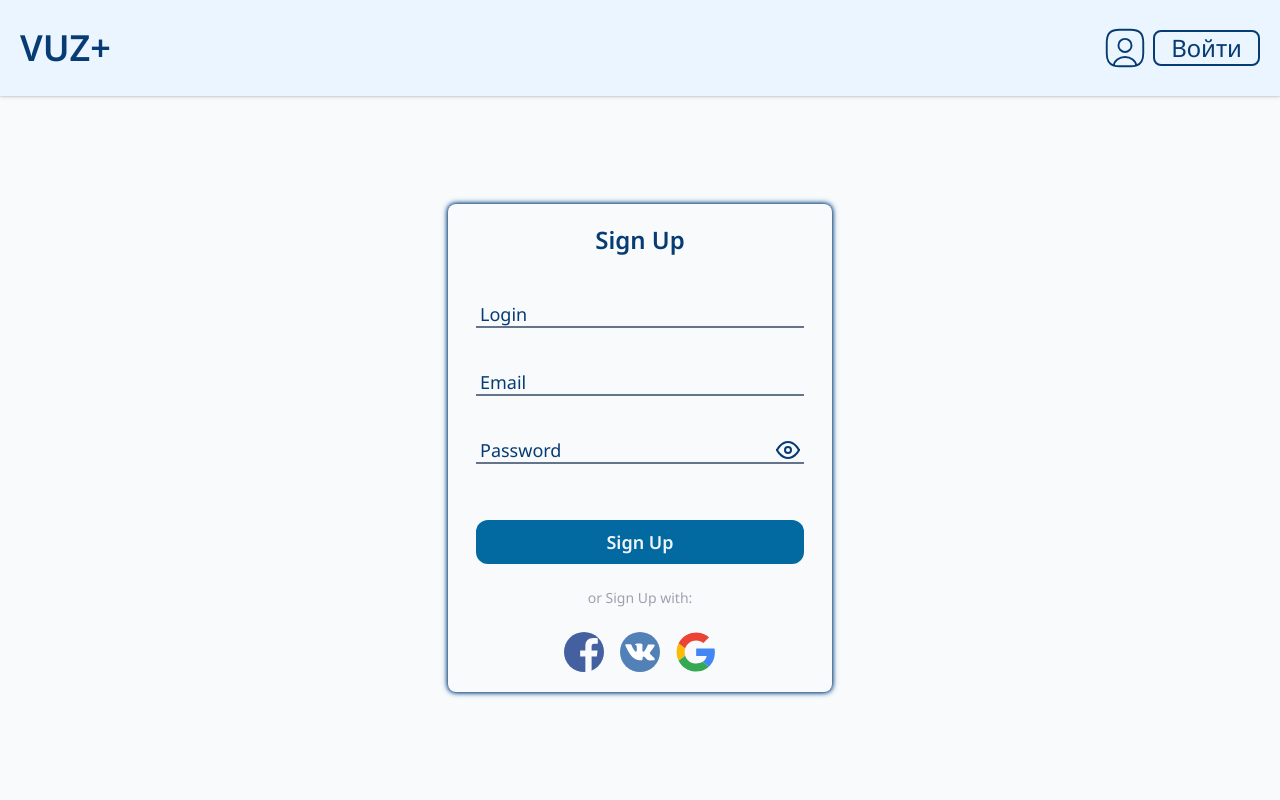
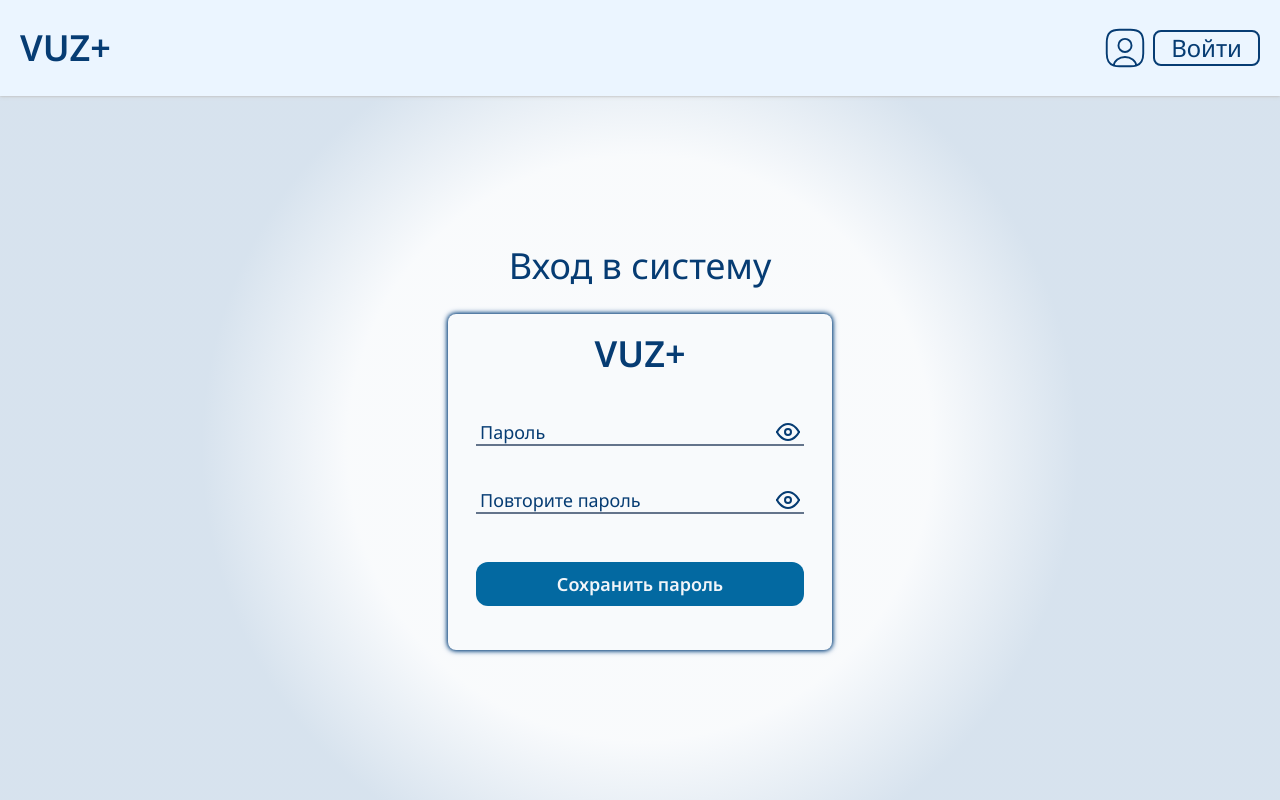
Before and after one commit to gnomDevelopers/RTU_MIREA_and_1C_hackaton, a Vue app in the folder hackathon/: page /setPassword in a window 1280 px wide. Built offline with nearby package versions, Linux system fonts and the light colour scheme.

Commit message:
added save password page + adaptive

```diff
--- a/hackathon/src/pages/LoginSetPasswordPage.vue
+++ b/hackathon/src/pages/LoginSetPasswordPage.vue
@@ -1,19 +1,13 @@
 <template>
-  <div class="flex flex-grow flex-col items-center justify-center bg-slate-50">
-    <div class="bg-slate-50 py-5 px-7 rounded-lg flex flex-col gap-y-6 login-shadow w-96 text-gray-900">
-      <div class="w-full text-center text-2xl font-semibold">Sign Up</div>
+  <div class="flex flex-grow flex-col gap-y-7 items-center justify-center bg-slate-50 login-bg">
+    <div class="w-full text-center text-3xl mb:text-4xl">Вход в систему</div>
+    <div class="flex flex-col gap-y-6 w-11/12 mb:w-96  py-5 px-7 rounded-lg login-shadow bg-slate-50 text-gray-900">
+      <div class="w-full text-center text-4xl font-semibold">VUZ+</div>
       <div class="flex flex-col gap-y-5">
-        <loginInput type="text" text="Login" :error="false"/>
-        <loginInput type="email" text="Email" :error="false"/>
-        <loginInput type="password" text="Password" :error="false"/>
+        <loginInput type="password" text="Пароль" @input-change="checkPassword"/>
+        <loginInput type="password" text="Повторите пароль" @input-change="checkSecondPassword"/>
       </div>
-      <submitButton value="Sign Up" class="mt-8"/>
-      <div class="w-full text-center text-gray-400 text-sm" >or Sign Up with:</div>
-      <div class="flex flex-row w-full justify-center gap-x-4">
-        <div><img class="w-10 h-10 cursor-pointer rounded-full" src="../assets/icons/icon-facebook.svg"/></div>
-        <div><img class="w-10 h-10 cursor-pointer rounded-full" src="../assets/icons/icon-vk.svg" /></div>
-        <div><img class="w-10 h-10 cursor-pointer rounded-full" src="../assets/icons/icon-google.svg"></div>
-      </div>
+      <submitButton value="Сохранить пароль" class="my-6"/>
     </div>
   </div>
 </template>
@@ -21,6 +15,8 @@
 
 import loginInput from '../shared/loginInput.vue';
 import submitButton from '../shared/submitButton.vue';
+import { validUserLogin, validUserPassword } from '../helpers/validator';
+import { type IValidAnswer } from '@/helpers/constants';
 
 export default{
   components:{
@@ -29,10 +25,19 @@ export default{
   },
   data(){
     return{
-      loginValue: '',
-      passwordValue: '',
+      passwordValue: {value: '', error: ''} as IValidAnswer,
+      isSamePassword: false as boolean,
     }
   },
+  methods: {
+    checkPassword(value: string){
+      this.passwordValue = validUserPassword(value);
+    },
+    checkSecondPassword(value: string){
+      if(this.passwordValue.value !== value) this.isSamePassword = false;
+      else this.isSamePassword = true;
+    }
+  }
 }
 
 </script>
```
